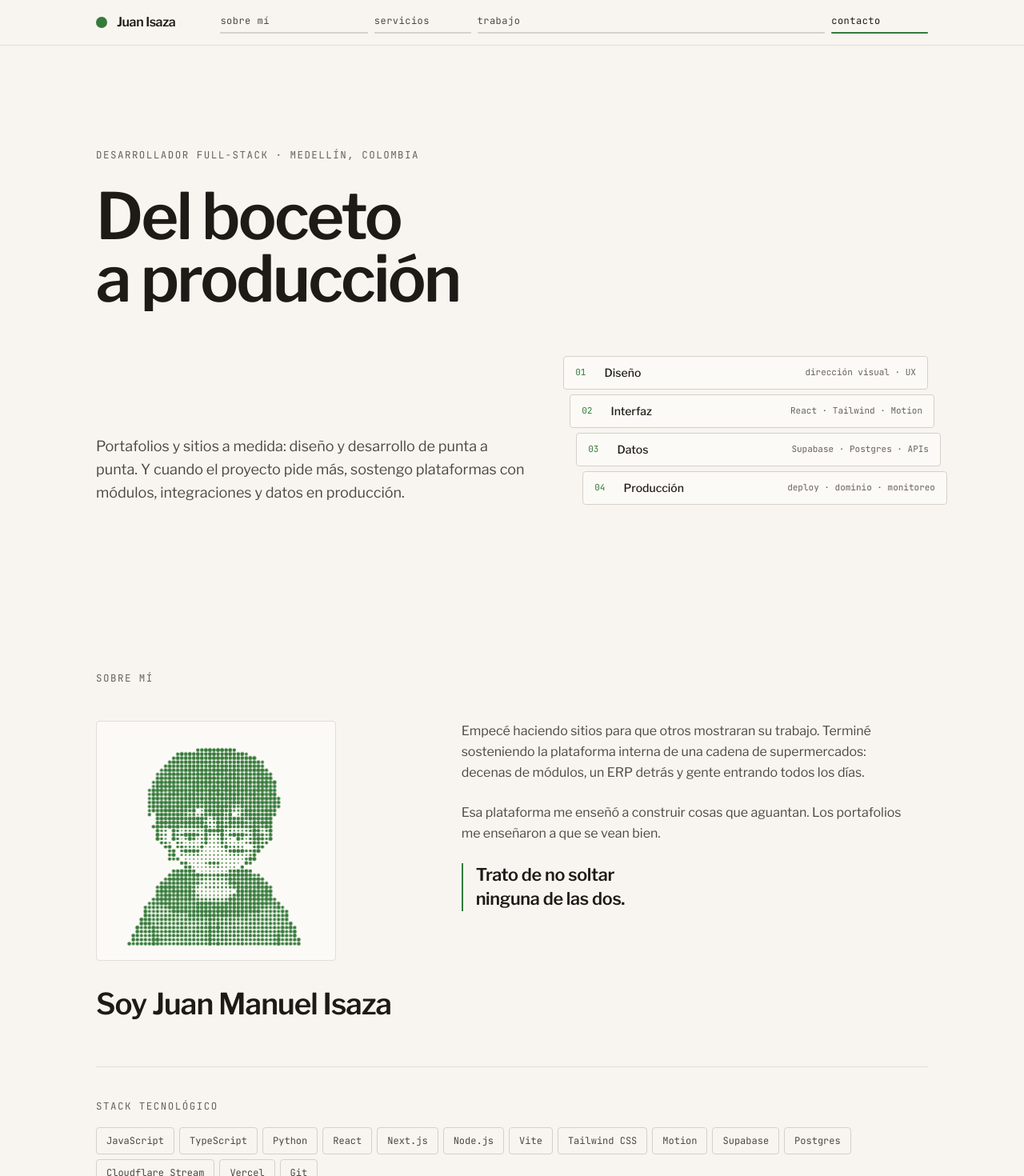
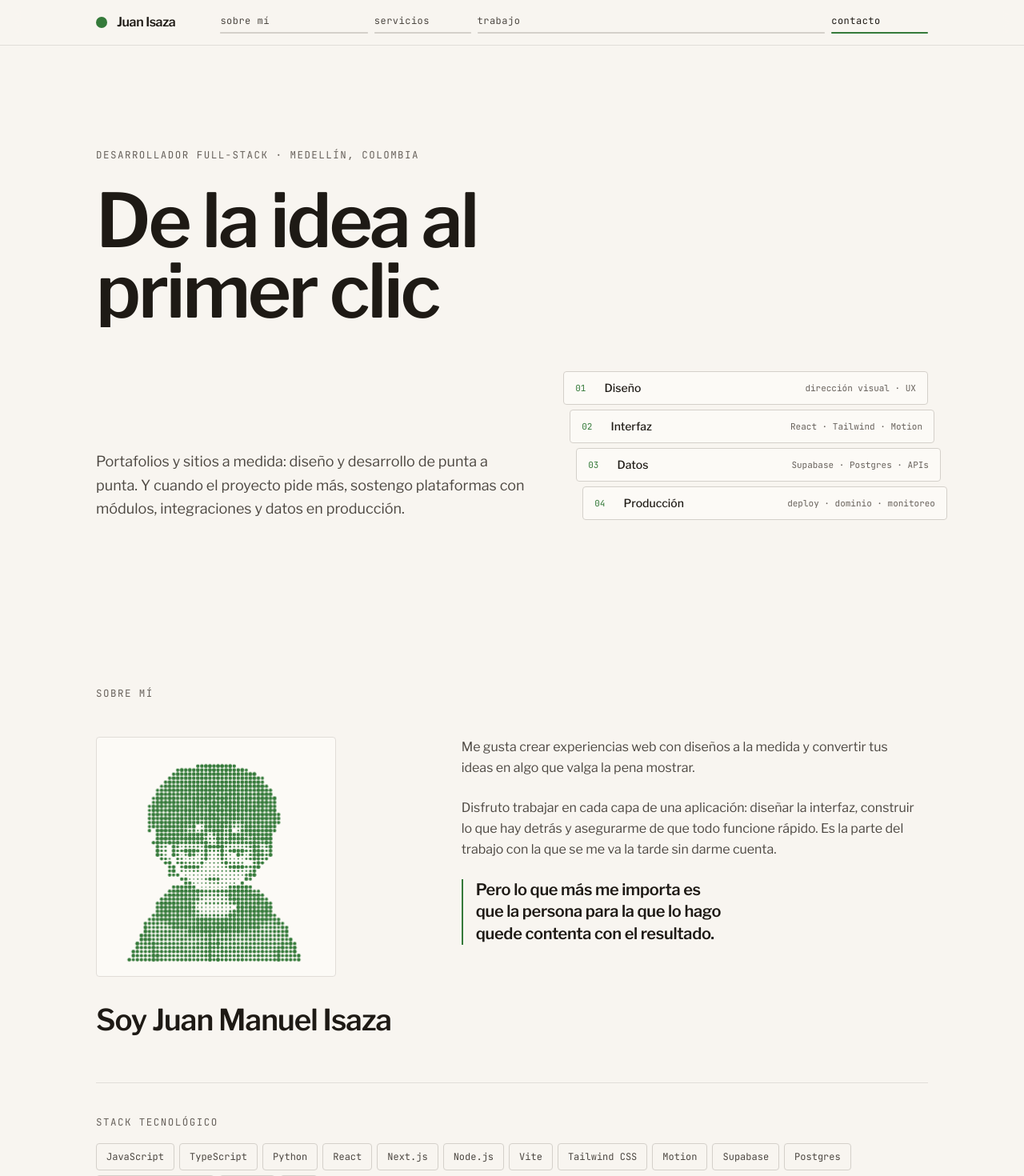
Before and after one commit to Isazaaa/Portafolio-Isaza, a React (Vite) app: page / in a window 1280 px wide. Shown: the top 1470 px of the page at 80% size. Built offline with nearby package versions, Linux system fonts and the light colour scheme.

Commit message:
se cambian textos, y mejora en el pixelart

```diff
--- a/src/components/sections/About.jsx
+++ b/src/components/sections/About.jsx
@@ -30,10 +30,8 @@ export default function About() {
               delay={0.06}
               className="max-w-[52ch] text-base leading-relaxed text-muted text-pretty"
             >
-              Empecé haciendo sitios para que otros mostraran su trabajo.
-              Terminé sosteniendo la plataforma interna de una cadena de
-              supermercados: decenas de módulos, un ERP detrás y gente entrando
-              todos los días.
+              Me gusta crear experiencias web con diseños a la medida y
+              convertir tus ideas en algo que valga la pena mostrar.
             </Reveal>
 
             <Reveal
@@ -41,8 +39,10 @@ export default function About() {
               delay={0.1}
               className="max-w-[52ch] text-base leading-relaxed text-muted text-pretty"
             >
-              Esa plataforma me enseñó a construir cosas que aguantan. Los
-              portafolios me enseñaron a que se vean bien.
+              Disfruto trabajar en cada capa de una aplicación: diseñar la
+              interfaz, construir lo que hay detrás y asegurarme de que todo
+              funcione rápido. Es la parte del trabajo con la que se me va la
+              tarde sin darme cuenta.
             </Reveal>
 
             {/* The closing line is the point of the section, so it gets the
@@ -50,9 +50,10 @@ export default function About() {
             <Reveal
               as="p"
               delay={0.14}
-              className="max-w-[24ch] border-l-2 border-accent pl-4 text-[clamp(1.1rem,1.9vw,1.35rem)] leading-snug font-semibold tracking-[-0.015em] text-ink text-balance"
+              className="max-w-[34ch] border-l-2 border-accent pl-4 text-[clamp(1.05rem,1.7vw,1.25rem)] leading-snug font-semibold tracking-[-0.015em] text-ink text-balance"
             >
-              Trato de no soltar ninguna de las dos.
+              Pero lo que más me importa es que la persona para la que lo hago
+              quede contenta con el resultado.
             </Reveal>
           </div>
         </div>
--- a/src/components/sections/Hero.jsx
+++ b/src/components/sections/Hero.jsx
@@ -19,13 +19,13 @@ export default function Hero() {
         Desarrollador Full-Stack · Medellín, Colombia
       </p>
 
-      {/* Long enough that it needs a slightly tighter measure and size than a
-          short headline would, so it still lands as one block of type. */}
+      {/* Short enough to run large: the measure is tight so it breaks into two
+          balanced lines rather than one thin ribbon across the column. */}
       <h1
-        className="max-w-[15ch] text-[clamp(2.4rem,6.4vw,5rem)] leading-[0.98] font-semibold tracking-[-0.035em] text-balance"
+        className="max-w-[13ch] text-[clamp(2.8rem,7.6vw,5.8rem)] leading-[0.95] font-semibold tracking-[-0.035em] text-balance"
         style={{ animation: "wipe-in 0.9s 0.15s both cubic-bezier(0.16,1,0.3,1)" }}
       >
-        Del boceto a producción
+        De la idea al primer clic
       </h1>
 
       <div className="mt-12 grid items-end gap-10 md:mt-14 md:grid-cols-[minmax(0,1fr)_minmax(0,0.85fr)] md:gap-12">
--- a/src/data/projects.js
+++ b/src/data/projects.js
@@ -93,7 +93,7 @@ export const projects = [
     image: "/projects/escuela-riqueza.webp",
     summary:
       "Escuela digital de Iván Mazo, con formato tipo Platzi. Enseña seis inteligencias —mental, riqueza, emocional, comercial, estratégica y espiritual— sobre una ruta de aprender, practicar y transformar.",
-    note: "El proyecto donde más me cuidé la espalda: TypeScript, esquemas validados y pruebas. Con gente usándolo de verdad, adivinar sale caro.",
+    note: "Una plataforma con significado",
     stack: ["TypeScript", "React", "Supabase", "Stripe", "Cloudflare Stream", "TanStack Query"],
 
     // What holds it up.
```
Also changed, not shown: .claude/launch.json (added), 1 other file (tests, documents, lock files or other folders).
